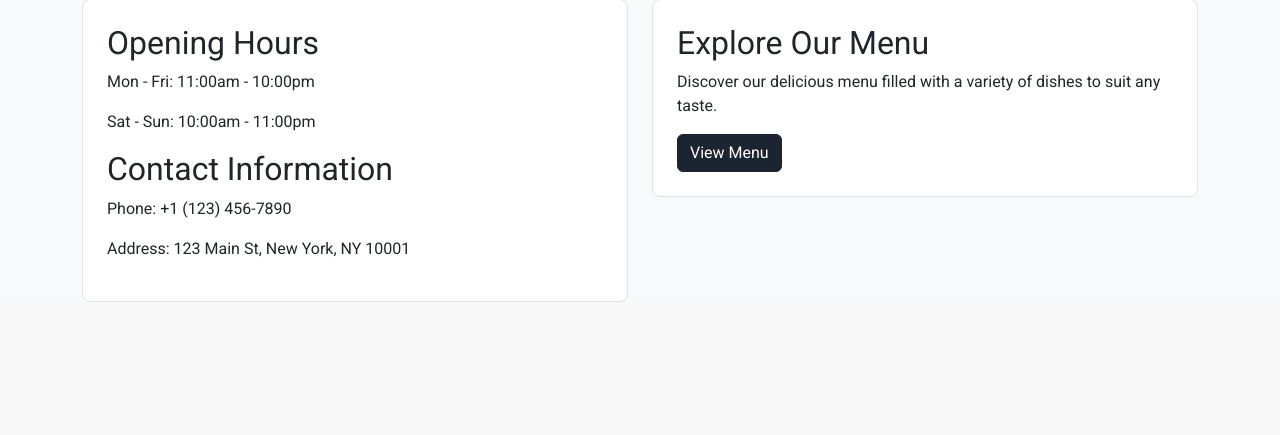
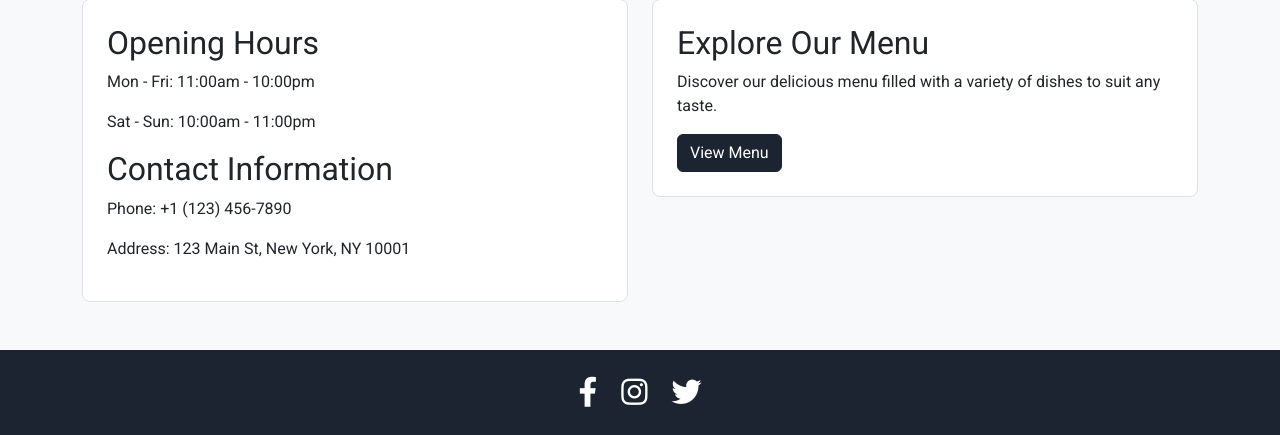
Before and after one commit to tronborg2000/Restaurant-Booking-One, a Flask app: page / in a window 1280 px wide. Shown: the part 851-1286 px from the top of the page. Before the commit the page ends 1153 px from the top, so only its background shows below. Run offline with Flask 2, Linux system fonts and the light colour scheme; some libraries are stand-ins or nearby versions.

Commit message:
add footer

```diff
--- a/assets/css/styles.css
+++ b/assets/css/styles.css
@@ -142,3 +142,49 @@ body {
   align-items: center;
   color: #fff;
 }
+
+footer {
+  background-color: #1c2331;
+  color: #fff;
+  padding: 20px;
+  text-align: center;
+}
+
+.social-icons a {
+  display: inline-block;
+  margin: 0 10px;
+  font-size: 30px;
+  color: #fff;
+  text-decoration: none;
+  position: relative;
+}
+
+.social-icons a:hover i:before {
+  animation: glow 1s ease-in-out infinite alternate;
+}
+
+.social-icons a:hover i {
+  color: #ffcc00;
+}
+
+@keyframes glow {
+  from {
+    text-shadow: 0 0 10px #fff, 0 0 20px #fff, 0 0 30px #ffcc00, 0 0 40px #ffcc00, 0 0 50px #ffcc00, 0 0 60px #ffcc00, 0 0 70px #ffcc00;
+  }
+
+  to {
+    text-shadow: 0 0 20px #fff, 0 0 30px #ffcc00, 0 0 40px #ffcc00, 0 0 50px #ffcc00, 0 0 60px #ffcc00, 0 0 70px #ffcc00, 0 0 80px #ffcc00;
+  }
+}
+
+.fa-facebook-f:hover:before {
+  color: #3b5998;
+}
+
+.fa-instagram:hover:before {
+  color: #c13584;
+}
+
+.fa-twitter:hover:before {
+  color: #1da1f2;
+}
--- a/templates/index.html
+++ b/templates/index.html
@@ -70,5 +70,14 @@
   <script src="https://cdn.jsdelivr.net/npm/bootstrap@5.3.0-alpha1/dist/js/bootstrap.min.js" crossorigin="anonymous"></script>
   <script src="/assets/js/scripts.js"></script>
 
+  <footer>
+    <div class="social-icons">
+      <a href="https://www.facebook.com"><i class="fab fa-facebook-f"></i></a>
+      <a href="https://www.instagram.com"><i class="fab fa-instagram"></i></a>
+      <a href="https://twitter.com"><i class="fab fa-twitter"></i></a>
+    </div>
+  </footer>
+
+
 </body>
 </html>
```
Also changed, not shown: templates/booking.html (+8 -0 lines), templates/menu.html (+7 -0 lines).
